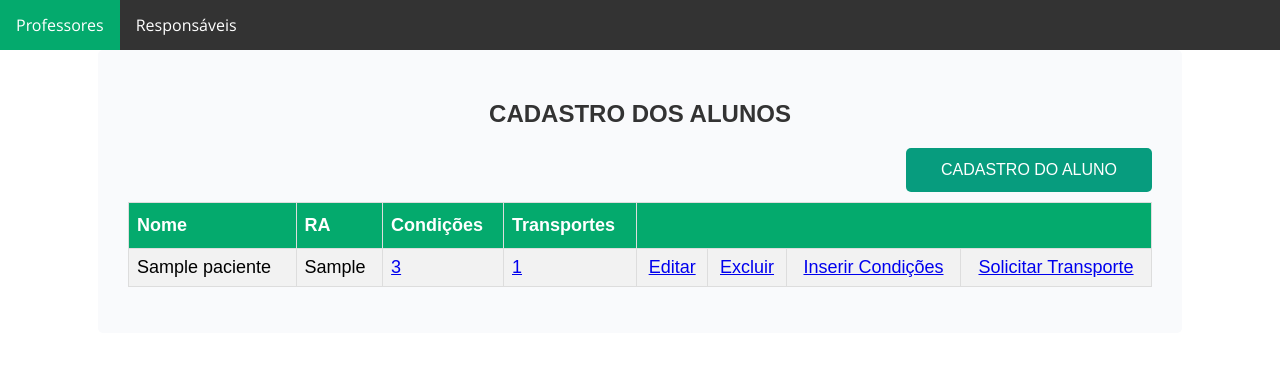
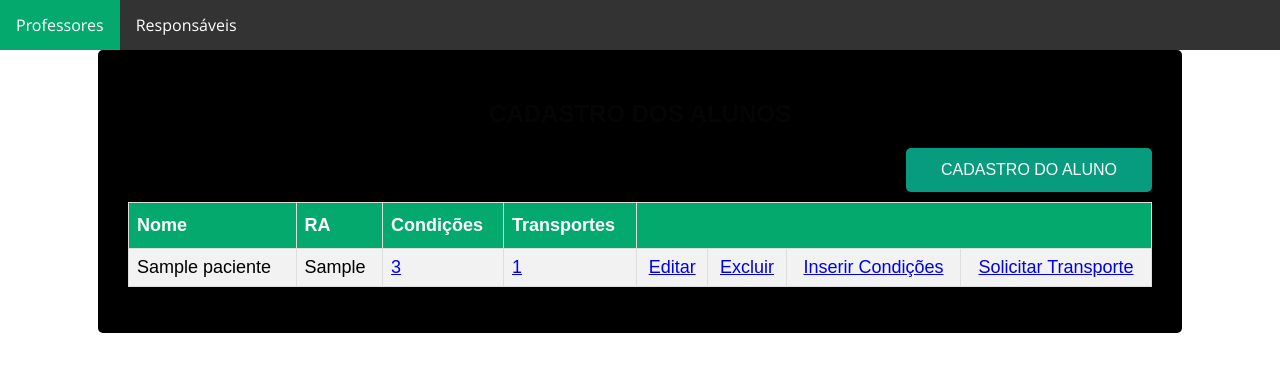
Before and after one commit to LyneCrist/Gestao-Escolar-Digital, a Django app: page /pacientes/ in a window 1280 px wide. Shown: the top 372 px of the page. Run offline with Django 5.2, Linux system fonts and the light colour scheme; tables that the repository leaves empty hold one stand-in row (values such as "Sample post"); parts of the project's set-up code (start-up, migrations or seed data) failed here and were passed over.

```diff
--- a/templates/static/css/list.css
+++ b/templates/static/css/list.css
@@ -1,13 +1,13 @@
 .form_row_list {
   position: relative;
   border-radius: 5px;
-  background-color: #f9fafc;
+  background-color:rgb(0, 0, 0);
   padding: 30px;
   width: 80%;
 }
 
 .form_row_list h2 {
-  color: #333;
+  {% comment %} color: #050505; {% endcomment %}
   text-align: center;
 }
 
```
